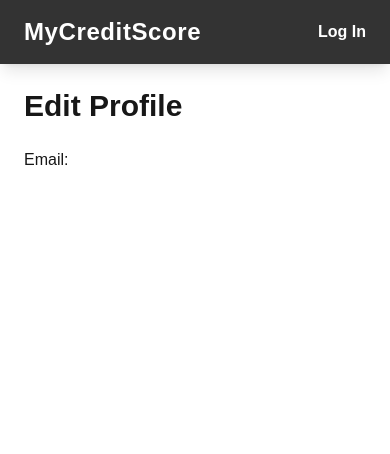
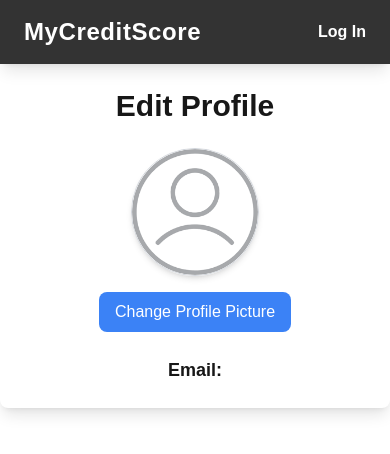
Before and after one commit to Oagd1/MyCreditScoreToolApp, a Next.js app: page /profile in a window 390 px wide. Shown: the top 454 px of the page. Built offline with nearby package versions, Linux system fonts and the light colour scheme; no server answers.

Commit message:
feat: Improved profile picture upload & UI - Added profile picture upload functionality - Implemented fallback to default avatar - Updated Navbar to display profile picture - Enhanced UI and responsiveness

```diff
--- a/src/app/config/firebase.js
+++ b/src/app/config/firebase.js
@@ -3,11 +3,15 @@ import {
   getAuth,
   signOut,
   signInWithEmailAndPassword,
+  createUserWithEmailAndPassword,
   GoogleAuthProvider,
   signInWithPopup,
-  onAuthStateChanged
+  onAuthStateChanged,
+  updateProfile
 } from "firebase/auth";
+import { getStorage, ref, uploadBytesResumable, getDownloadURL } from "firebase/storage";
 
+// Firebase Configuration
 const firebaseConfig = {
   apiKey: process.env.NEXT_PUBLIC_FIREBASE_API_KEY,
   authDomain: process.env.NEXT_PUBLIC_FIREBASE_AUTH_DOMAIN,
@@ -20,9 +24,10 @@ const firebaseConfig = {
 // Initialize Firebase
 const app = initializeApp(firebaseConfig);
 export const auth = getAuth(app);
+export const storage = getStorage(app);
 const provider = new GoogleAuthProvider();
 
-// Login with email and password
+// **Login Function**
 export const logIn = async (email, password) => {
   try {
     const userCredential = await signInWithEmailAndPassword(auth, email, password);
@@ -33,7 +38,19 @@ export const logIn = async (email, password) => {
   }
 };
 
-// Google sign-in
+// **Sign-Up Function**
+export const signUp = async (email, password, displayName) => {
+  try {
+    const userCredential = await createUserWithEmailAndPassword(auth, email, password);
+    await updateProfile(userCredential.user, { displayName });
+    return userCredential.user;
+  } catch (error) {
+    console.error("Sign-up failed:", error.message);
+    throw error;
+  }
+};
+
+// **Google Sign-In Function**
 export const googleSignIn = async () => {
   try {
     const result = await signInWithPopup(auth, provider);
@@ -44,7 +61,35 @@ export const googleSignIn = async () => {
   }
 };
 
-// Logout function
+// **Upload Profile Picture**
+export const uploadProfilePicture = async (file) => {
+  try {
+    if (!auth.currentUser) throw new Error("No user is signed in.");
+
+    const storageRef = ref(storage, `profilePictures/${auth.currentUser.uid}`);
+    const uploadTask = uploadBytesResumable(storageRef, file);
+
+    return new Promise((resolve, reject) => {
+      uploadTask.on(
+        "state_changed",
+        (snapshot) => {
+          // Optional: Progress tracking (if needed)
+        },
+        (error) => reject(error),
+        async () => {
+          const downloadURL = await getDownloadURL(uploadTask.snapshot.ref);
+          await updateProfile(auth.currentUser, { photoURL: downloadURL });
+          resolve(downloadURL);
+        }
+      );
+    });
+  } catch (error) {
+    console.error("Profile picture upload failed:", error.message);
+    throw error;
+  }
+};
+
+// **Logout Function**
 export const logOut = async () => {
   try {
     await signOut(auth);
@@ -52,3 +97,8 @@ export const logOut = async () => {
     console.error("Error logging out:", error.message);
   }
 };
+
+// **Listen for Authentication State Changes**
+export const onAuthChange = (callback) => {
+  return onAuthStateChanged(auth, callback);
+};
--- a/src/app/profile/page.tsx
+++ b/src/app/profile/page.tsx
@@ -1,15 +1,65 @@
 "use client";
-import { useState } from "react";
-import { auth } from "../config/firebase";
+import { useState, useEffect, ChangeEvent } from "react";
+import { auth, uploadProfilePicture } from "../config/firebase";
 
 export default function Profile() {
   const [user, setUser] = useState(auth.currentUser);
+  const [profilePic, setProfilePic] = useState<string>(user?.photoURL || "/default-avatar.png");
+  const [uploading, setUploading] = useState<boolean>(false);
+
+  useEffect(() => {
+    const unsubscribe = auth.onAuthStateChanged((currentUser) => {
+      setUser(currentUser);
+      setProfilePic(currentUser?.photoURL || "/default-avatar.png");
+    });
+    return () => unsubscribe();
+  }, []);
+
+  const handleFileChange = async (e: ChangeEvent<HTMLInputElement>) => {
+    const file = e.target.files?.[0];
+    if (!file) return;
+
+    setUploading(true);
+    try {
+      const downloadURL = await uploadProfilePicture(file);
+      setProfilePic(downloadURL);
+    } catch (error) {
+      console.error("Failed to upload profile picture:", (error as Error).message);
+    } finally {
+      setUploading(false);
+    }
+  };
 
   return (
-    <div className="max-w-3xl mx-auto p-6">
-      <h1 className="text-3xl font-bold mb-6">Edit Profile</h1>
-      <p>Email: {user?.email}</p>
-      {/* Add profile editing fields here */}
+    <div className="max-w-3xl mx-auto p-6 bg-white shadow-lg rounded-lg">
+      <h1 className="text-3xl font-bold mb-6 text-center">Edit Profile</h1>
+
+      {/* Profile Picture Section */}
+      <div className="flex flex-col items-center mb-6">
+        <div className="relative">
+          <img
+            src={profilePic}
+            alt="Profile"
+            className="w-32 h-32 rounded-full shadow-md border border-gray-300 object-cover"
+          />
+          {uploading && (
+            <div className="absolute inset-0 flex items-center justify-center bg-white bg-opacity-70 rounded-full">
+              <span className="text-sm text-gray-600">Uploading...</span>
+            </div>
+          )}
+        </div>
+
+        {/* File Input */}
+        <label className="mt-4 bg-blue-500 text-white px-4 py-2 rounded-lg cursor-pointer hover:bg-blue-600 transition">
+          {uploading ? "Uploading..." : "Change Profile Picture"}
+          <input type="file" className="hidden" accept="image/*" onChange={handleFileChange} />
+        </label>
+      </div>
+
+      {/* User Info */}
+      <div className="text-lg text-center">
+        <p><strong>Email:</strong> {user?.email}</p>
+      </div>
     </div>
   );
 }
--- a/src/components/navbar.tsx
+++ b/src/components/navbar.tsx
@@ -41,25 +41,21 @@ export default function Navbar() {
           <li className="hover:text-blue-400 transition-all duration-300 cursor-pointer" onClick={() => router.push("/")}>
             Home
           </li>
-          <li className="hover:text-blue-400 transition-all duration-300 cursor-pointer">
-            Credit Health
-          </li>
-          <li className="hover:text-blue-400 transition-all duration-300 cursor-pointer">
-            Offers
-          </li>
-          <li className="hover:text-blue-400 transition-all duration-300 cursor-pointer">
-            Improve
-          </li>
-          <li className="hover:text-blue-400 transition-all duration-300 cursor-pointer">
-            Protect
-          </li>
+          <li className="hover:text-blue-400 transition-all duration-300 cursor-pointer">Credit Health</li>
+          <li className="hover:text-blue-400 transition-all duration-300 cursor-pointer">Offers</li>
+          <li className="hover:text-blue-400 transition-all duration-300 cursor-pointer">Improve</li>
+          <li className="hover:text-blue-400 transition-all duration-300 cursor-pointer">Protect</li>
         </ul>
 
         {/* Profile Dropdown */}
         <div className="relative">
           {user ? (
             <button onClick={() => setIsOpen(!isOpen)} className="text-md flex items-center space-x-2">
-              <span>{user.email}</span>
+              <img
+                src={user.photoURL || "/default-avatar.png"} // Default avatar if no profile picture is set
+                alt="Profile"
+                className="w-10 h-10 rounded-full border border-white shadow-md"
+              />
               <span className="text-lg">⏷</span>
             </button>
           ) : (
```
Also changed, not shown: public/default-avatar.png (added).
